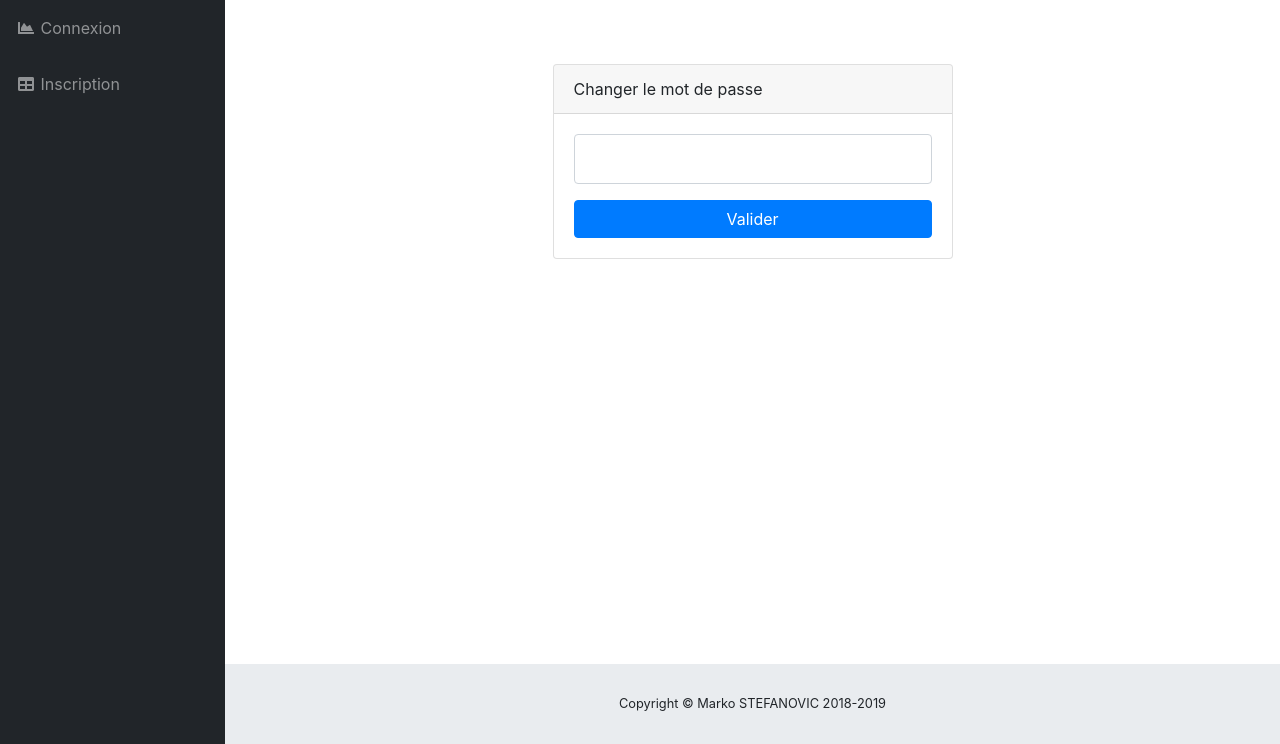
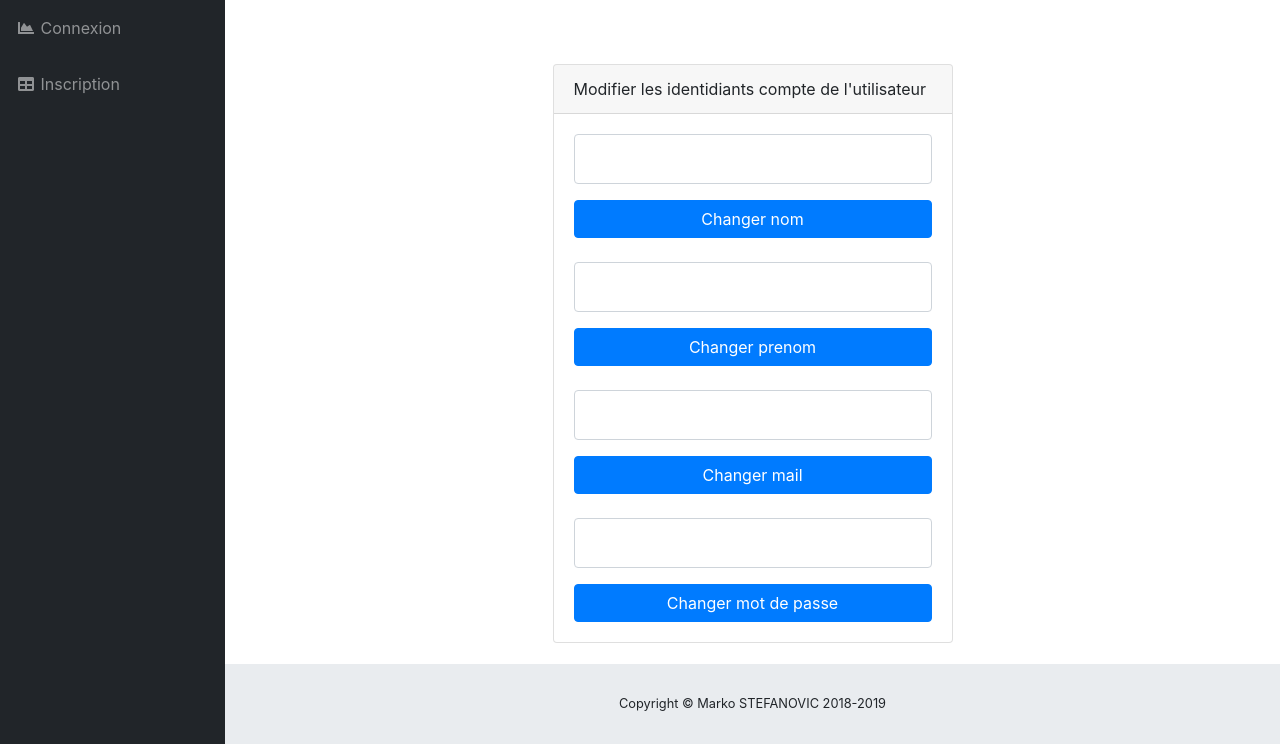
Before and after one commit to MarkoStefanovic-98/ParkingBts, a PHP site: page /index.php?p=compte in a window 1280 px wide. Shown: the part 56-800 px from the top of the page. Run offline with PHP 8.4, Linux system fonts and the light colour scheme; data that the repository does not hold is empty; some libraries are stand-ins or nearby versions.

Commit message:
Final push du meilleur projet <3

```diff
--- a/Controller/compte.php
+++ b/Controller/compte.php
@@ -1,6 +1,57 @@
 <?php
 require "Modele/compteModele.php";
 
+
+if(isset($_POST['submit_nom']))
+{
+
+    $id_u = $_POST['id_u'];
+    $nom = $_POST['nom'];
+    updateProfilNom($_GET['id_u'],$nom);
+
+    echo '
+        <ul class="list-group">
+            <div class="container">
+                <div class="card card-login mx-auto mt-5">
+                <h5>Le nom a été changé avec succès</h5>
+                </div>
+            </div>
+        </ul>';
+}
+
+if(isset($_POST['submit_prenom']))
+{
+
+    $id_u = $_POST['id_u'];
+    $prenom = $_POST['prenom'];
+    updateProfilPrenom($_GET['id_u'],$prenom);
+
+    echo '
+        <ul class="list-group">
+            <div class="container">
+                <div class="card card-login mx-auto mt-5">
+                <h5>Le prenom a été changé avec succès</h5>
+                </div>
+            </div>
+        </ul>';
+}
+
+if(isset($_POST['submit_mail']))
+{
+
+    $id_u = $_POST['id_u'];
+    $mail = $_POST['mail'];
+    updateProfilMail($_GET['id_u'],$mail);
+
+    echo '
+        <ul class="list-group">
+            <div class="container">
+                <div class="card card-login mx-auto mt-5">
+                <h5>Le mail a été changé avec succès</h5>
+                </div>
+            </div>
+        </ul>';
+}
 
 if(isset($_POST['submit_change']))
 {
--- a/Modele/compteModele.php
+++ b/Modele/compteModele.php
@@ -26,17 +26,6 @@ function updateProfilMail($id_u,$mail)
     $req->execute();
 }
 
-function updateProfilPassword($id_u,$mdp)
-{
-    global $bdd;
-    $req = $bdd->prepare('UPDATE user SET mdp = :mdp WHERE id_u = :id_u');
-    $req->bindValue(':id_u', $id_u);
-    $req->bindParam(':mdp', sha1($mdp));
-    $req->execute();
-
-    return $req->fetch();
-}
-
 function mdppp($id_u,$mdp)
 {
     global $bdd;
--- a/Modele/userModele.php
+++ b/Modele/userModele.php
@@ -29,7 +29,7 @@ function displayInfo($id_u)
     global $bdd;
     $req = $bdd->prepare("SELECT * FROM user WHERE id_u =".$id_u);
     $req->execute();
-    return $req->fetch();
+    return $req;
 }
 //Liste des places
 function displayPlaceAttente($id_u)
--- a/View/adminView.php
+++ b/View/adminView.php
@@ -37,7 +37,7 @@ Bienvenue Grand ADMIN
                     <td>
                         <?= $v['mail'];?>
                     </td>
-                    <td><a href="<?=BASE_URL;?>/acceptInscrit/<?=$v['id_u'];?>">confirmer</a></td>
+                    <td><a href="<?=BASE_URL;?>/acceptInscrit/<?=$v['id_u'];?>">Confirmer</a></td>
                     <td><a href="<?=BASE_URL;?>/admin/<?=$v['id_u'];?>">Supprimer</a></td>
                 </tr>
                 <?php
@@ -65,7 +65,7 @@ Bienvenue Grand ADMIN
                         <?= $value['nom']."  ".$value['prenom'];?>
                     </td>
                     <td>
-                        <a href="<?=BASE_URL;?>/compte?id_u=<?=$value['id_u'];?>">Changer le mot de passe</a>
+                        <a href="<?=BASE_URL;?>/compte?id_u=<?=$value['id_u'];?>">Modifier</a>
                     </td>
                     <td><a href="<?=BASE_URL;?>/admin/<?=$value['id_u'];?>">Supprimer</a></td>
                 </tr>
--- a/View/compteView.php
+++ b/View/compteView.php
@@ -1,10 +1,36 @@
 <ul class="list-group">
     <div class="container">
         <div class="card card-login mx-auto mt-5">
-            <div class="card-header">Changer le mot de passe</div>
+            <div class="card-header">Modifier les identidiants compte de l'utilisateur</div>
             <div class="card-body">
 
-
+                <form method="POST">
+                    <div class="form-group">
+                        <div class="form-label-group">
+                            <input type="hidden" name="id_u" value="<? $_GET['id_u'];?>">
+                            <input type="text" id="inputPassword" name="nom" class="form-control" placeholder="nom" required="required">
+                        </div>
+                    </div>
+                    <button class="btn btn-primary btn-block" type="submit" name="submit_nom" >Changer nom</button><br>
+                </form>
+                <form method="POST">
+                    <div class="form-group">
+                        <div class="form-label-group">
+                            <input type="hidden" name="id_u" value="<? $_GET['id_u'];?>">
+                            <input type="text" id="inputPassword" name="prenom" class="form-control" placeholder="text" required="required">
+                        </div>
+                    </div>
+                    <button class="btn btn-primary btn-block" type="submit" name="submit_prenom" >Changer prenom</button></br>
+                </form>
+                <form method="POST">
+                    <div class="form-group">
+                        <div class="form-label-group">
+                            <input type="hidden" name="id_u" value="<? $_GET['id_u'];?>">
+                            <input type="email" id="inputPassword" name="mail" class="form-control" placeholder="mail" required="required">
+                        </div>
+                    </div>
+                    <button class="btn btn-primary btn-block" type="submit" name="submit_mail" >Changer mail</button></br>
+                </form>
                 <form method="POST">
                     <div class="form-group">
                         <div class="form-label-group">
@@ -12,7 +38,7 @@
                             <input type="password" id="inputPassword" name="mdp" class="form-control" placeholder="Password" required="required">
                         </div>
                     </div>
-                    <button class="btn btn-primary btn-block" type="submit" name="submit_change" >Valider</button>
+                    <button class="btn btn-primary btn-block" type="submit" name="submit_change" >Changer mot de passe</button>
                 </form>
             </div>
         </div>
--- a/View/inscriptionView.php
+++ b/View/inscriptionView.php
@@ -19,7 +19,7 @@ if(isset($_POST['submit_inscription']))
                         <div class="col-md-6">
                             <div class="form-label-group">
                                 <input type="text" id="firstName" class="form-control" name="nom" placeholder="First name" required="required" autofocus="autofocus">
-                                <label for="firstName">nom</label>
+                                <label for="firstName">Nom</label>
                             </div>
                         </div>
                         <div class="col-md-6">
--- a/View/loginView.php
+++ b/View/loginView.php
@@ -29,10 +29,6 @@
             </div>
             <button class="btn btn-primary btn-block" name="submit">Login</button>
           </form>
-          <div class="text-center">
-            <a class="d-block small mt-3" href="register.html">Register an Account</a>
-            <a class="d-block small" href="forgot-password.html">Forgot Password?</a>
-          </div>
         </div>
       </div>
     </div>
```
Also changed, not shown: View/incriptionView.php (deleted, +0 -43 lines), View/userView.php (+13 -2 lines).
